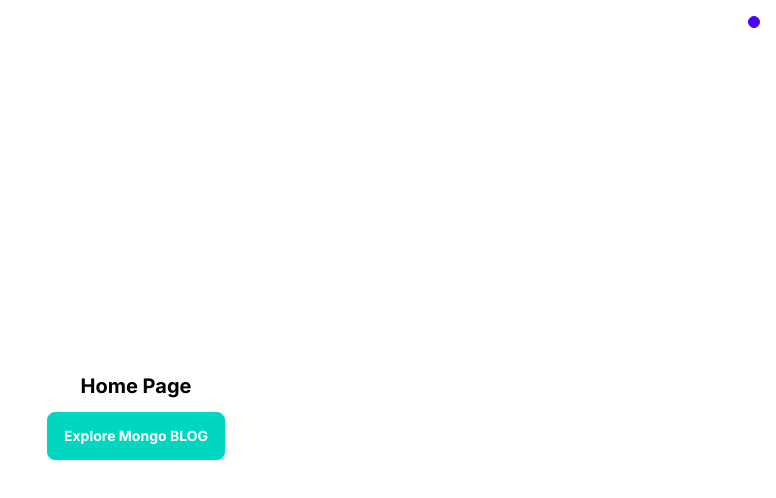
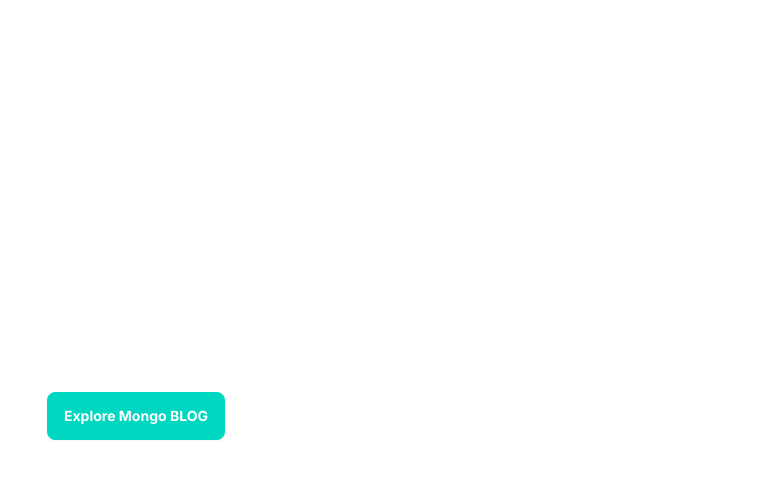
Before and after one commit to hassankary/crud-mongodb, a Next.js app: page / in a window 1280 px wide. Shown: the top 498 px of the page, without its empty margins (504-1280 px from the left). Built offline with nearby package versions, Linux system fonts and the light colour scheme.

Commit message:
add loading

```diff
--- a/src/app/page.js
+++ b/src/app/page.js
@@ -6,7 +6,6 @@ export default function Home() {
   const router = useRouter();
   return (
     <div className=" text-center space-y-3">
-      <div className=" font-bold text-xl">Home Page</div>
       <button
         onClick={() => router.push("/products")}
         className="btn btn-accent max-w-[320px] font-bold text-white"
--- a/src/components/Navbar.js
+++ b/src/components/Navbar.js
@@ -52,25 +52,6 @@ export const Navbar = () => {
             />
           </svg>
         </button>
-        <button className="btn btn-ghost btn-circle">
-          <div className="indicator">
-            <svg
-              xmlns="http://www.w3.org/2000/svg"
-              className="h-5 w-5"
-              fill="none"
-              viewBox="0 0 24 24"
-              stroke="currentColor"
-            >
-              <path
-                strokeLinecap="round"
-                strokeLinejoin="round"
-                strokeWidth="2"
-                d="M15 17h5l-1.405-1.405A2.032 2.032 0 0118 14.158V11a6.002 6.002 0 00-4-5.659V5a2 2 0 10-4 0v.341C7.67 6.165 6 8.388 6 11v3.159c0 .538-.214 1.055-.595 1.436L4 17h5m6 0v1a3 3 0 11-6 0v-1m6 0H9"
-              />
-            </svg>
-            <span className="badge badge-xs badge-primary indicator-item"></span>
-          </div>
-        </button>
       </div>
     </div>
   );
--- a/src/components/ProductList.js
+++ b/src/components/ProductList.js
@@ -41,41 +41,35 @@ export const ProductList = () => {
   };
 
   return (
+    <>
+      {newProduct ? (
         <div className="">
-      <div className="flex justify-between p-10">
-        <div className="flex justify-center items-center font-bold">
-          BLOG MONGO
-        </div>
+          <div className="flex justify-center py-10 px-4">
             <div>
-          <Link href={"/addProduct"} className="btn btn-ghost">
-            Add
+              <Link
+                href={"/addProduct"}
+                className="btn bg-slate-800 text-white"
+              >
+                Add Item
               </Link>
             </div>
           </div>
           <div className=" flex justify-center">
-
-      <div className="flex max-w-5xl">
-        <table className="table">
+            <div className="flex flex-col w-full">
+              <table className="table w-full">
                 <thead className="text-black">
-            <tr>
-              <th className="w-5">
-                <label>
-                  <input type="checkbox" className="checkbox" />
-                </label>
-              </th>
+                  <tr className="border-slate-300">
+                    <th>No.</th>
                     <th>Title</th>
                     <th>Subtitle</th>
                     <th>Action</th>
                   </tr>
                 </thead>
                 <tbody>
-            {newProduct
-              ? newProduct?.map((d, i) => {
+                  {newProduct?.map((d, i) => {
                     return (
-                    <tr key={d._id}>
-                      <td className="w-5">
-                        {i + 1 + "."}
-                      </td>
+                      <tr key={d._id} className=" border-slate-300">
+                        <td className="w-5">{i + 1 + "."}</td>
                         <td>{d.title}</td>
                         <td>{d.subtitle}</td>
                         <td className=" space-x-2">
@@ -94,12 +88,15 @@ export const ProductList = () => {
                         </td>
                       </tr>
                     );
-                })
-              : null}
+                  })}
                 </tbody>
               </table>
             </div>
           </div>
         </div>
+      ) : (
+        <span className="loading loading-infinity loading-lg"></span>
+      )}
+    </>
   );
 };
```
Lines whose indentation alone changed are shown as unchanged.
